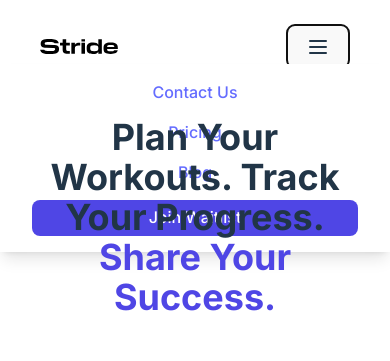
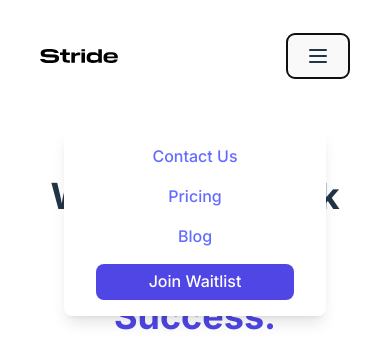
Before and after one commit to NewDara-Star/stride-landing-page, a React (Vite) app: page / in a window 390 px wide. Both pictures are taken after a click on the button 317 px from the left and 46 px from the top of the page. Shown: the top 361 px of the page. Built offline with nearby package versions, Linux system fonts and the light colour scheme.

Commit message:
Refactor Nav component for improved layout; adjust mobile menu positioning and styling

```diff
--- a/src/components/section/nav.jsx
+++ b/src/components/section/nav.jsx
@@ -11,9 +11,9 @@ function Nav() {
     }
 
     return (
-        <section className="flex justify-between items-center w-full h[64px] px-6 mx-auto">
+        <section className="flex justify-between items-center w-full h-[64px] px-6 mx-auto">
 
-            <Link to="/" className=" w-1/4 md:w-1/12 h-full">
+            <Link to="/" className=" w-1/4 md:w-1/12 items-center">
             <img src="/images/Stride.svg" alt="logo" className="  dark:invert"/>
             </Link>
             {/* Desktop Menu */}
@@ -31,7 +31,7 @@ function Nav() {
         </button>
 
         {isMobileMenuOpen && (
-                <div className="md:hidden absolute top-16 left-0 right-0 bg-white shadow-lg">
+                <div className="md:hidden absolute top-32 left-16 right-16 bg-white shadow-lg z-50 rounded-lg">
                     <div className="flex flex-col space-y-4 px-8 py-4">
                         <Link to="/contact" className="hover:text-indigo-600">Contact Us</Link>
                         <Link to="/pricing" className="hover:text-indigo-600">Pricing</Link>
```
